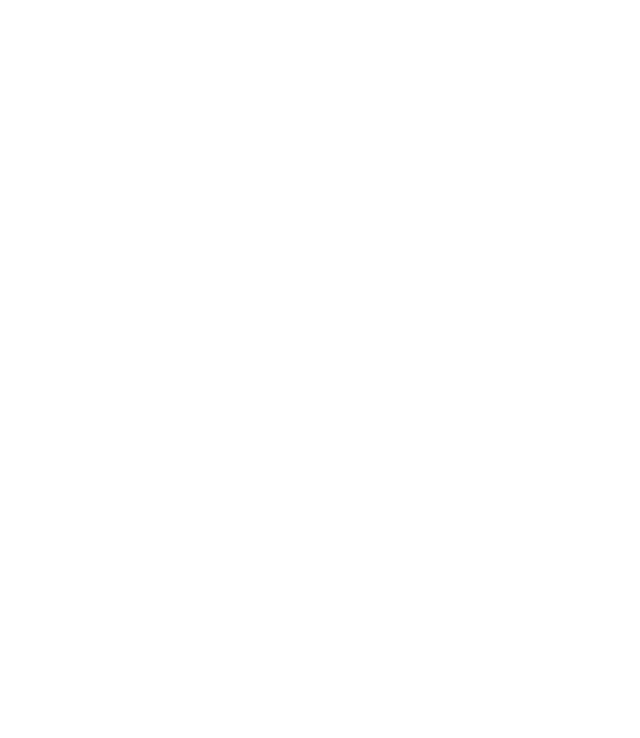
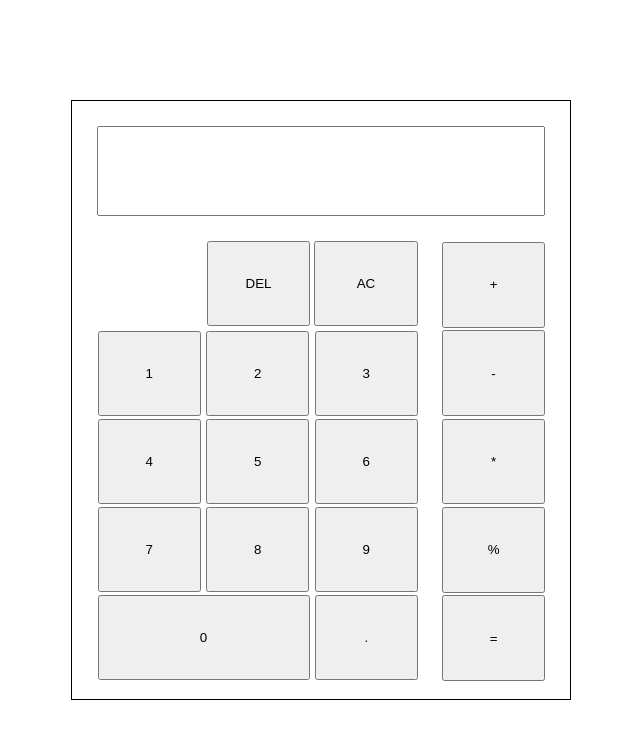
Before and after one commit to LittleArmstrong/Calculator, a plain HTML site: page index.html in a window 1280 px wide. Shown: the whole page, without its empty margins (319-959 px from the left). Drawn offline with Linux system fonts and the light colour scheme.

Commit message:
Set the layout of the calculator

```diff
--- a/index.html
+++ b/index.html
@@ -8,6 +8,39 @@
       <title>Calculator</title>
    </head>
    <body>
+      <main>
+         <div class="calculator">
+            <input class="display" type="text" readonly />
+            <div class="inputs">
+               <div class="inputs-left">
+                  <div class="clear-btns">
+                     <button class="clr-btn">DEL</button>
+                     <button class="clr-btn">AC</button>
+                  </div>
+                  <div class="number-pad">
+                     <button class="num-pad-btn">1</button>
+                     <button class="num-pad-btn">2</button>
+                     <button class="num-pad-btn">3</button>
+                     <button class="num-pad-btn">4</button>
+                     <button class="num-pad-btn">5</button>
+                     <button class="num-pad-btn">6</button>
+                     <button class="num-pad-btn">7</button>
+                     <button class="num-pad-btn">8</button>
+                     <button class="num-pad-btn">9</button>
+                     <button class="num-pad-btn big">0</button>
+                     <button class="num-pad-btn">.</button>
+                  </div>
+               </div>
+               <div class="operators">
+                  <button class="op-btn">+</button>
+                  <button class="op-btn">-</button>
+                  <button class="op-btn">*</button>
+                  <button class="op-btn">%</button>
+                  <button class="op-btn">=</button>
+               </div>
+            </div>
+         </div>
+      </main>
       <script type="module" src="scripts/main.js"></script>
    </body>
 </html>
--- a/styles/style.css
+++ b/styles/style.css
@@ -12,3 +12,100 @@ html {
    margin: 0;
    padding: 0;
 }
+
+/*===========================================================================
+   Main
+============================================================================= */
+/* Calculator is main content */
+main {
+   height: 100vh;
+   display: flex;
+   align-items: center;
+   justify-content: center;
+}
+
+/*===========================================================================
+   Calculator
+============================================================================= */
+
+/* Container */
+.calculator {
+   width: 500px;
+   height: 600px;
+   border: 1px solid black;
+}
+
+/*	Display
+============================================================================= */
+/* Display to show calculation */
+.display {
+   display: block;
+   margin: 5% auto;
+   width: 90%;
+   height: 15%;
+   outline: none;
+}
+
+/*	Inputs
+============================================================================= */
+/* Container for the inputs */
+.inputs {
+   width: 90%;
+   /* border: 1px solid black; */
+   height: 74%;
+   margin: 0 auto;
+   display: flex;
+   justify-content: space-between;
+}
+
+/* Container for the numbers and clear buttons */
+.inputs-left {
+   width: 72%;
+   /* border: 1px solid black; */
+   height: 100%;
+}
+
+/* Container for the clear buttons */
+.clear-btns {
+   display: flex;
+   justify-content: flex-end;
+   height: 20%;
+}
+
+/* Size of the clear buttons */
+.clr-btn {
+   height: 96%;
+   width: 32%;
+   margin: 0.2% 0.64%;
+}
+
+/* Container for the numbers and dot button */
+.number-pad {
+   height: 80%;
+}
+
+/* Size of the number buttons */
+.num-pad-btn {
+   width: 32%;
+   height: 24%;
+   margin: 0.5% 0.2%;
+}
+
+/* Bigger number button */
+.num-pad-btn.big {
+   width: 65.7%;
+}
+
+/* Container for the operator buttons */
+.operators {
+   width: 23%;
+   /* border: 1px solid black; */
+   height: 100%;
+}
+
+/* Size of the operator btns */
+.op-btn {
+   width: 100%;
+   margin: 1.3% 0;
+   height: 19.37%;
+}
```
